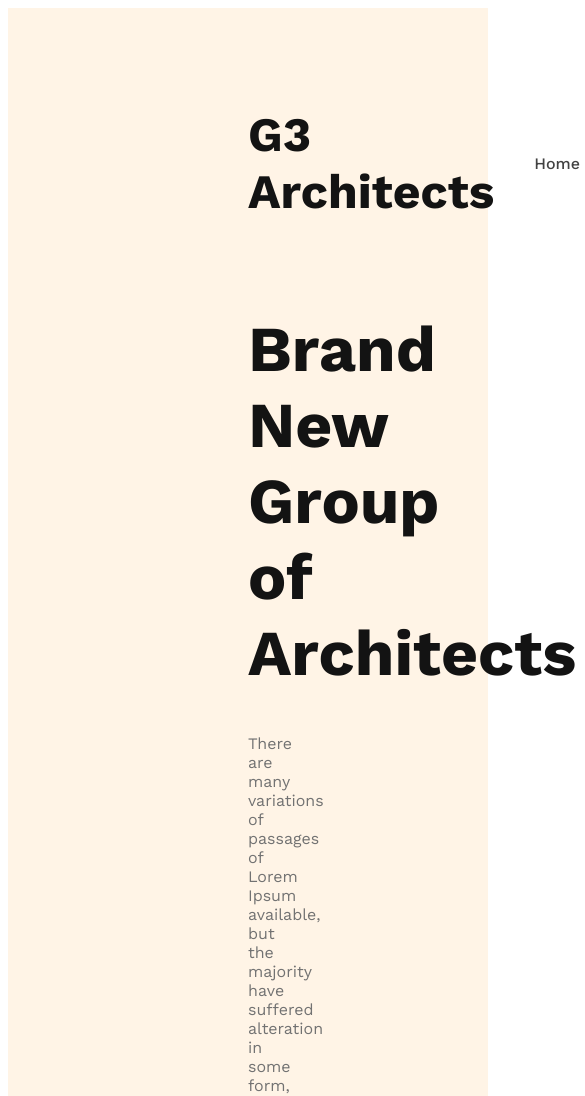
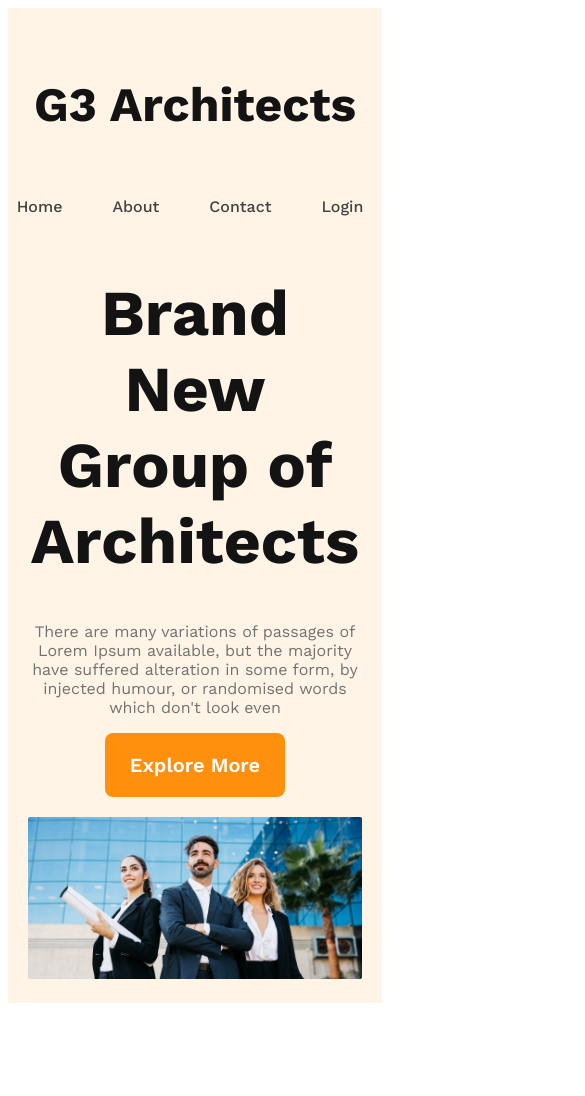
Before and after one commit to dewanNz/responsive-website-one, a plain HTML site: page index.html in a window 390 px wide. Shown: the top 1096 px of the page, 585 px wide, since content can reach past the window. After the commit the page ends 1011 px from the top, so only its background shows below. Drawn offline with nearby package versions, Linux system fonts and the light colour scheme.

Commit message:
Make header responsive

```diff
--- a/style/architects.css
+++ b/style/architects.css
@@ -6,9 +6,12 @@
 .btn-primary {
   border-radius: 8px;
   background: #ff900e;
-  font-size: 1.2rem;
+  font-size: 1.25rem;
   font-weight: 600;
   color: #ffffff;
+  padding: 20px 25px;
+  cursor: pointer;
+  border: 0;
 }
 /* Header style */
 header {
@@ -52,3 +55,26 @@ nav li a {
 .banner-description {
   color: #727272;
 }
+.banner img {
+  margin-top: 20px;
+  width: 100%;
+}
+
+/* Resposive design for small device */
+@media screen and (max-width: 576px) {
+  header {
+    padding: 20px;
+  }
+  nav {
+    flex-direction: column;
+  }
+}
+/* Resposive design for medium device */
+@media screen and (min-width: 576px) and (max-width: 960px) {
+  header {
+    padding: 50px;
+  }
+  nav {
+    flex-direction: column;
+  }
+}
```
